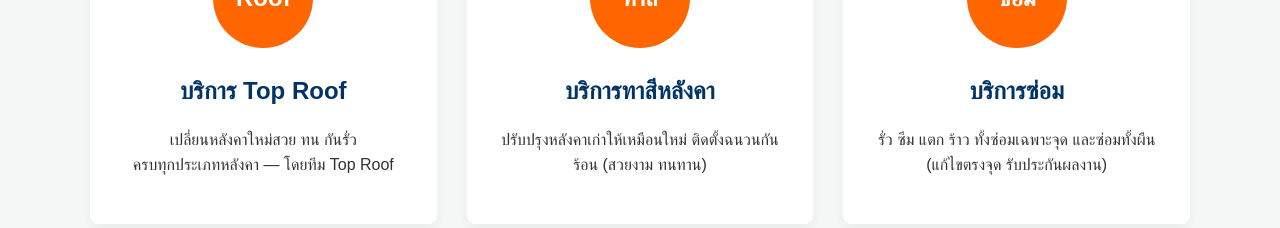
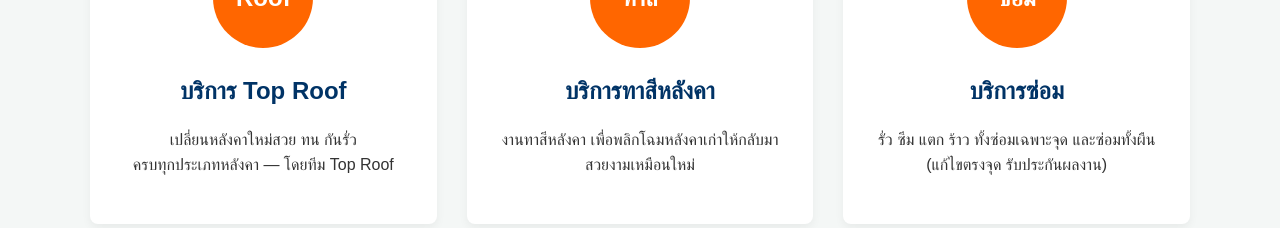
Before and after one commit to tonnam646/top-roof-5, a plain HTML site: page index.html in a window 1280 px wide. Shown: the part 840-1068 px from the top of the page. Drawn offline with Linux system fonts and the light colour scheme.

Commit message:
Update index.html

```diff
--- a/index.html
+++ b/index.html
@@ -43,7 +43,7 @@
       <div class="service-card">
         <div class="service-icon">ทาสี</div>
         <h3>บริการทาสีหลังคา</h3>
-        <p>ปรับปรุงหลังคาเก่าให้เหมือนใหม่ ติดตั้งฉนวนกันร้อน (สวยงาม ทนทาน)</p>
+        <p>งานทาสีหลังคา เพื่อพลิกโฉมหลังคาเก่าให้กลับมาสวยงามเหมือนใหม่</p>
       </div>
       <div class="service-card">
         <div class="service-icon">ซ่อม</div>
```
